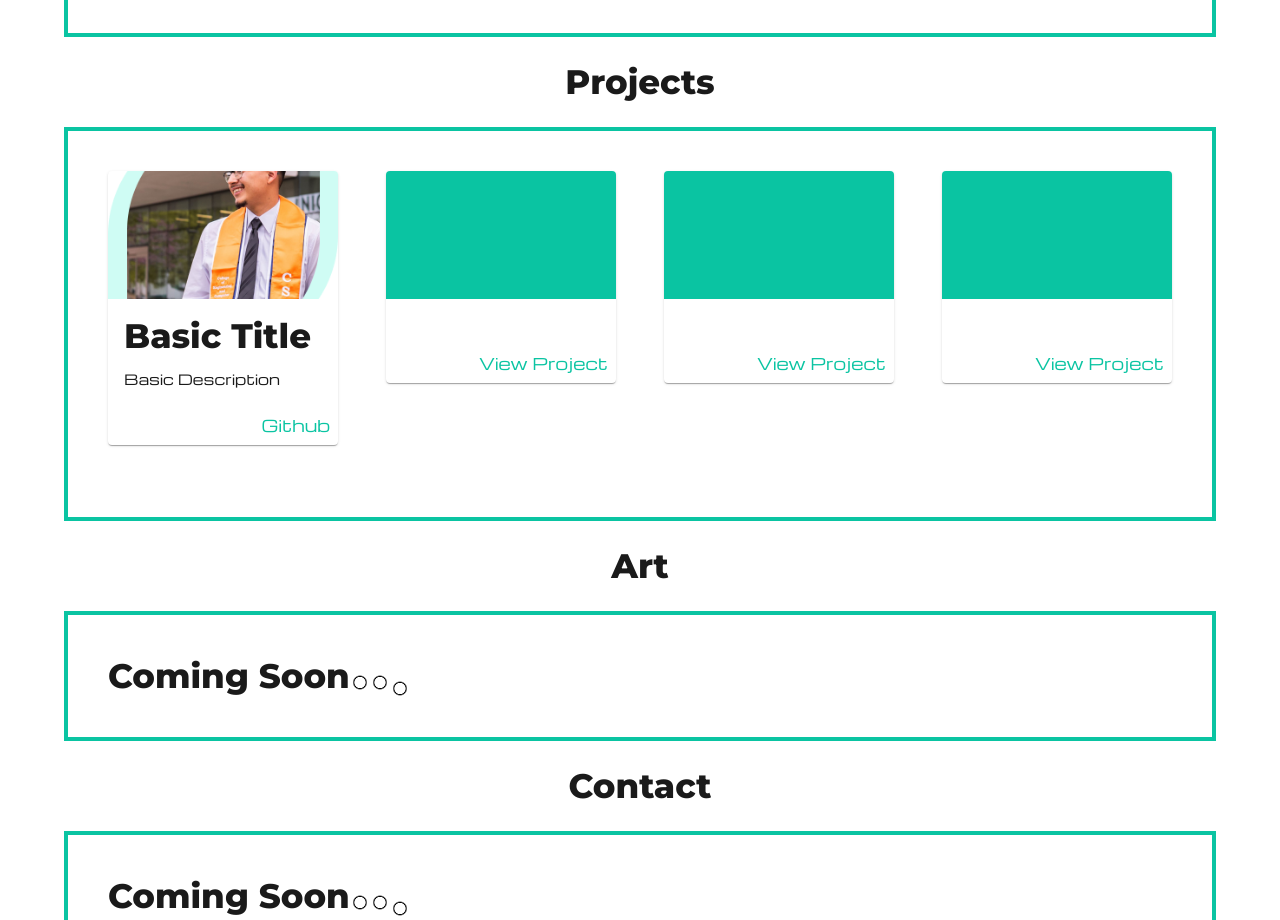
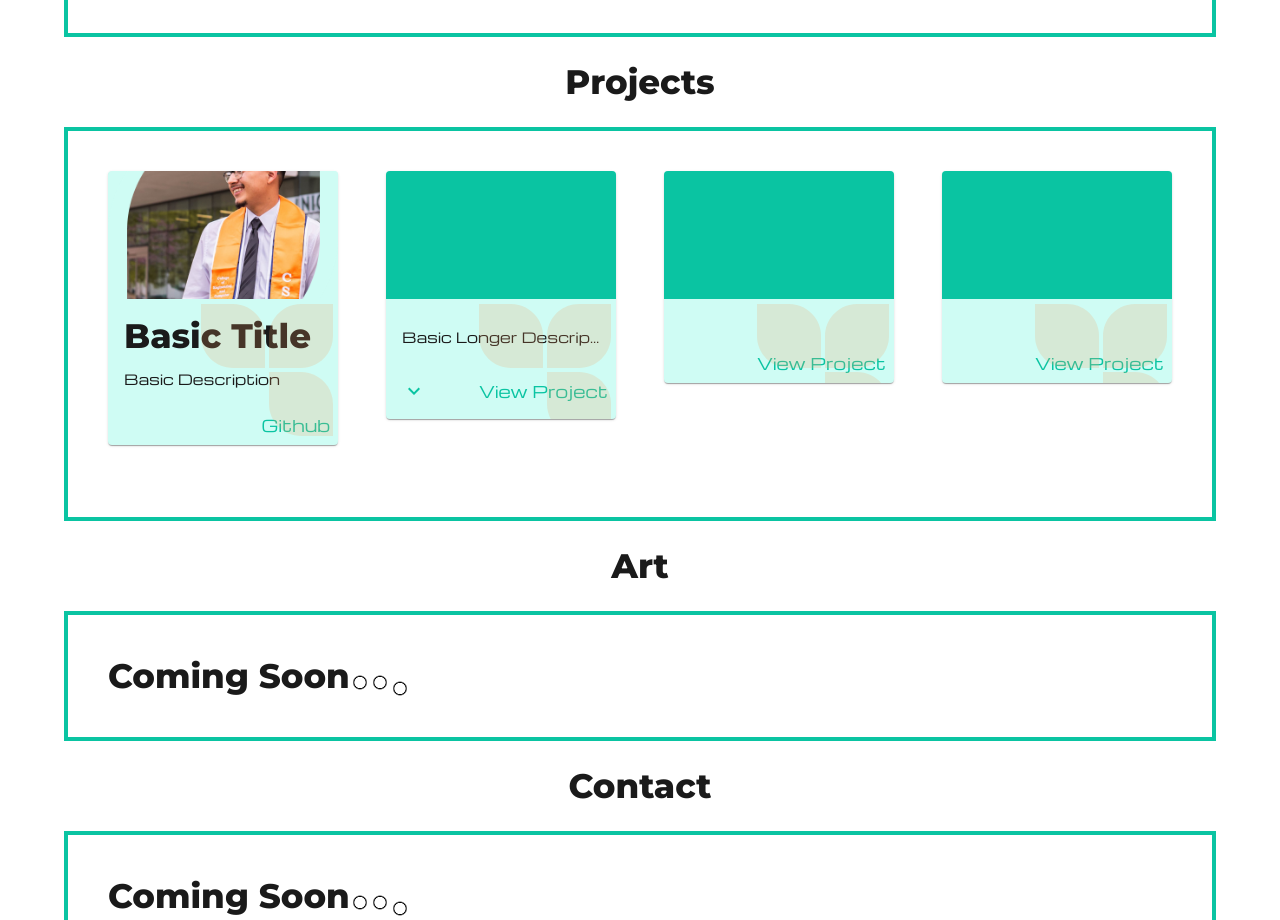
Before and after one commit to barrales-d/portfolio, a React (Create React App) app: page / in a window 1280 px wide. Shown: the part 1020-1940 px from the top of the page. Built offline with nearby package versions, Linux system fonts and the light colour scheme; a web font is replaced by a local one.

Commit message:
Completed ProjectCard

```diff
--- /dev/null
+++ b/src/Components/Media.jsx
@@ -0,0 +1,41 @@
+import { CardMedia, Skeleton } from "@mui/material";
+import { Box } from "@mui/system";
+import { Fragment, useMemo, useState } from "react";
+import { theme } from "../Theme";
+
+
+const imageHeight = 128;
+
+const Media = ({ image, cardWidth }) => {
+  const [projectImage, setProjectImage] = useState(null);
+
+  function getImageTitle(image) {
+    return image.split(".")[0];
+  }
+
+  useMemo(() => {
+    if (image) {
+      const actualImage = require(`../Images/${image}`);
+      setProjectImage(actualImage);
+    }
+  }, [image]);
+
+  if (image) {
+    return (
+      <Fragment>
+        {
+          projectImage ? (
+            <CardMedia sx={{ height: imageHeight }} image={projectImage} title={getImageTitle(image)} />
+          ) : (
+            <Skeleton variant="rectangular" height={imageHeight} width={cardWidth} />
+          )
+        }
+      </Fragment>
+    )
+  }
+
+  return (
+    <Box sx={{ height: imageHeight, backgroundColor: theme.palette.primary.main }}></Box>
+  )
+}
+export default Media;
--- a/src/Components/ProjectCard.jsx
+++ b/src/Components/ProjectCard.jsx
@@ -1,56 +1,58 @@
-import { Box, Card, CardActionArea, CardActions, CardContent, CardMedia, Link, Skeleton, Typography } from "@mui/material";
-import { theme } from "../Theme";
-import { Fragment, useEffect, useState } from "react";
+import { Card, CardActionArea, CardActions, CardContent, IconButton, Link, Typography } from "@mui/material";
+import { Fragment, useState } from "react";
+import ExpandMoreIcon from '@mui/icons-material/ExpandMore';
+import ExpandLessIcon from '@mui/icons-material/ExpandLess';
+
+
+import cardDecor from '../Images/card_decor.svg';
+import Media from "./Media";
 
 const cardWidth = 240;
-const imageHeight = 128;
 
 const ProjectCard = ({ data }) => {
-  function getImageTitle(image) {
-    return image.split(".")[0];
-  }
-  const Media = ({ image }) => {
-    const [projectImage, setProjectImage] = useState(null);
+  const [isExpanded, setIsExpanded] = useState(false);
 
-    useEffect(() => {
-      if (image) {
-        const actualImage = require(`../Images/${image}`);
-        setProjectImage(actualImage);
-      }
-    }, [image]);
+  function toggleExpanded() { setIsExpanded(!isExpanded); }
 
-    if (image) {
-      return (
-        <Fragment>
-          {
-            projectImage ? (
-              <CardMedia sx={{ height: imageHeight }} image={projectImage} title={getImageTitle(image)} />
-            ) : (
-              <Skeleton variant="rectangular" height={imageHeight} width={cardWidth} />
-            )
-          }
-        </Fragment>
-      )
-    }
-
-    return (
-      <Box sx={{ height: imageHeight, backgroundColor: theme.palette.primary.main }}></Box>
-    )
-  }
   return (
     <Card sx={{ maxWidth: cardWidth }}>
       <CardActionArea>
-        <Media image={data.Image} />
-        <CardContent>
+        <Media image={data.Image} cardWidth={cardWidth} />
+        <CardContent sx={{ position: "relative" }}>
+          <img src={cardDecor} style={{
+            position: 'absolute',
+            top: 5,
+            right: 5,
+            opacity: 0.2
+          }} />
           <Typography gutterBottom variant="h4">
             {data.Title}
           </Typography>
-          <Typography variant="body2">
+          <Typography variant="body2" noWrap={!isExpanded}>
             {data.Description}
           </Typography>
         </CardContent>
       </CardActionArea>
-      <CardActions sx={{ display: 'flex', justifyContent: 'flex-end' }}>
+      <CardActions sx={{
+        display: 'flex',
+        justifyContent: (data.Description.length >= 20) ? 'space-between' : 'flex-end'
+      }}>
+        {
+          (data.Description.length >= 20) ?
+            (
+              <IconButton onClick={toggleExpanded}>
+                {
+                  (isExpanded) ? (
+                    <ExpandLessIcon fontSize="medium" color="primary" />
+                  ) : (
+                    <ExpandMoreIcon fontSize="medium" color="primary" />
+                  )
+                }
+              </IconButton>
+            ) : (
+              <Fragment></Fragment>
+            )
+        }
         <Link href={data.Link.url} underline="hover">
           {
             (data.Link.to === 'github') ?
--- a/src/Pages/Projects.jsx
+++ b/src/Pages/Projects.jsx
@@ -27,7 +27,7 @@ const Projects = ({ animation }) => {
       {
         ID: updateIota(),
         Title: '',
-        Description: '',
+        Description: 'Basic Longer Description it be like that I swear I am almost done with making this project card this should be the last thing I need to do before I can say this is completed',
         Image: '',
         Link: {
           to: '',
@@ -62,7 +62,7 @@ const Projects = ({ animation }) => {
         {
           projects.map(project => (
             <Grid item key={project.Title + '-' + project.ID} xs={12} sm={6} md={3}>
-              <ProjectCard data={project}/>
+              <ProjectCard data={project} />
             </Grid>
           ))
         }
--- a/src/Theme.js
+++ b/src/Theme.js
@@ -62,6 +62,14 @@ export const theme = createTheme({
           border: `${theme.palette.primary.main} 2px solid`
         })
       }
-    }
+    },
+    MuiCard: {
+      styleOverrides: {
+        root: ({ theme }) => ({
+          background: theme.palette.primary.light,
+
+        })
+      }
+    },
   }
 });
```
Also changed, not shown: src/Images/card_decor.svg (added).
